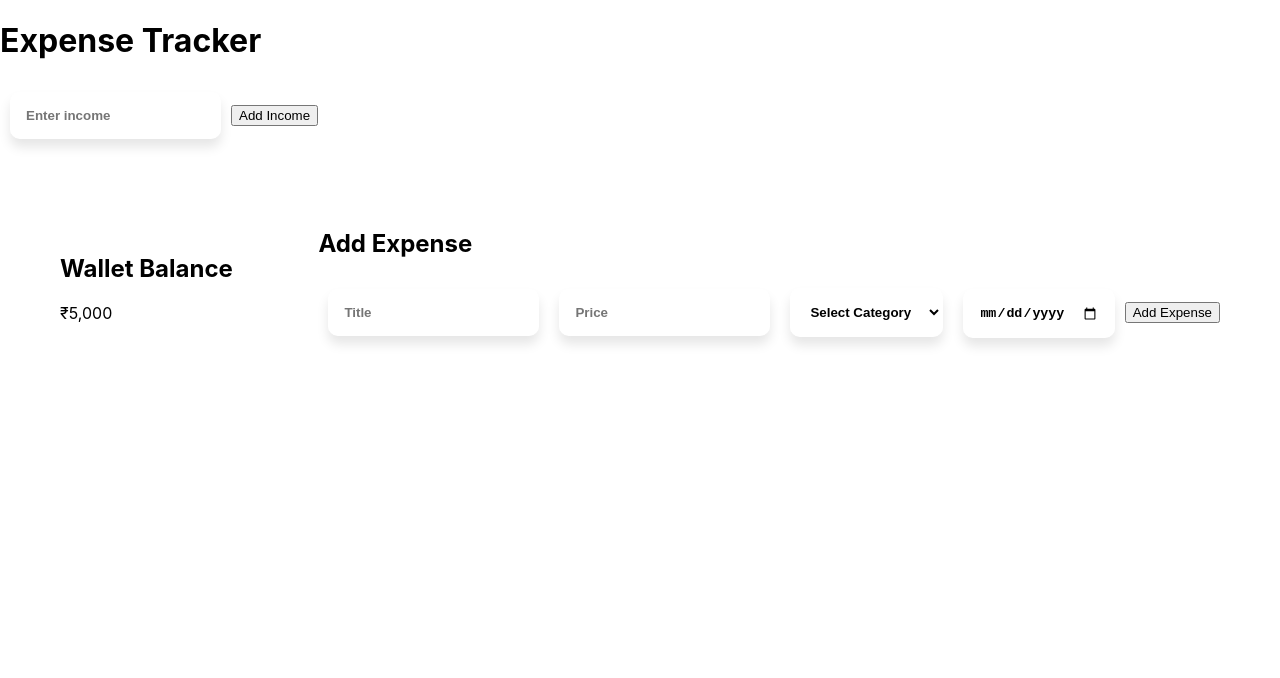
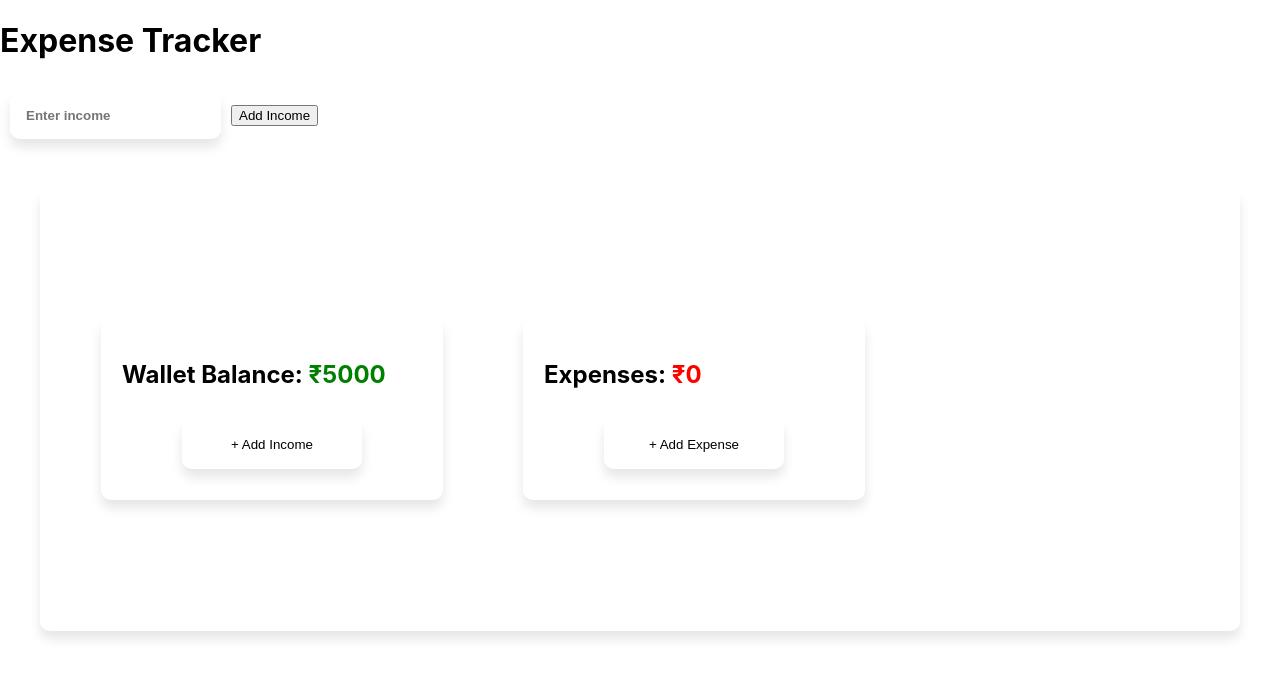
Before and after one commit to Attri4444/Expense-Tracker, a React (Create React App) app: page / in a window 1280 px wide. Shown: the top 678 px of the page. Built offline with nearby package versions, Linux system fonts and the light colour scheme.

Commit message:
Implemented dashboard UI and fixed localStorage bug

```diff
--- a/src/components/WalletExpenses/WalletExpenses.jsx
+++ b/src/components/WalletExpenses/WalletExpenses.jsx
@@ -1,5 +1,11 @@
-import React, { useState } from "react";
+import React, { useState, useEffect } from "react";
+import Modal from "react-modal";
 import "./WalletExpenses.css";
+import RoundChart from "../RoundChart/RoundChart";
+import { v4 as uuidv4 } from "uuid";
+
+// Modal accessibility
+Modal.setAppElement("#root");
 
 const WalletExpensesComponent = ({
   handleExpenseListUpdate,
@@ -8,76 +14,219 @@ const WalletExpensesComponent = ({
   setExpenses,
   getTotalExpenses,
   walletBalance,
-  setWalletBalance
+  setWalletBalance,
 }) => {
-  const [formData, setFormData] = useState({
+  const [isExpenseModalOpen, setIsExpenseModalOpen] = useState(false);
+  const [isIncomeModalOpen, setIsIncomeModalOpen] = useState(false);
+
+  const [newExpense, setNewExpense] = useState({
+    id: null,
     title: "",
     price: "",
     category: "",
-    date: ""
+    date: "",
   });
 
-  const handleChange = (e) => {
+  const [newIncome, setNewIncome] = useState("");
+
+  const handleInputChange = (e, isExpense = true) => {
     const { name, value } = e.target;
-    setFormData((prev) => ({ ...prev, [name]: value }));
+    if (isExpense) {
+      setNewExpense((prevState) => ({ ...prevState, [name]: value }));
+    } else {
+      setNewIncome(value);
+    }
   };
 
-  const handleAddExpense = () => {
-    const { title, price, category, date } = formData;
-    const priceValue = parseInt(price);
+  const addExpense = (e) => {
+    e.preventDefault();
+    const price = parseInt(newExpense.price, 10);
+    if (walletBalance < price) {
+      return alert("Couldn't add expense, insufficient wallet balance.");
+    }
 
-    if (!title || !price || !category || !date || isNaN(priceValue)) return;
-
-    const newExpense = {
-      id: Date.now(),
-      title,
-      price: priceValue,
-      category,
-      date,
-      type: "expense"
+    const expenseWithId = {
+      ...newExpense,
+      id: uuidv4(),
+      price,
+      type: "expense",
     };
 
-    const updatedExpenses = [...expenses, newExpense];
+    const updatedBalance = walletBalance - price;
+    const updatedExpenses = [...expenses, expenseWithId];
+
+    setWalletBalance(updatedBalance);
     setExpenses(updatedExpenses);
-    handleExpenseListUpdate(updatedExpenses);
 
-    setWalletBalance((prev) => prev - priceValue);
-    setFormData({ title: "", price: "", category: "", date: "" });
+    localStorage.setItem("walletBalance", JSON.stringify(updatedBalance));
+    localStorage.setItem("expenses", JSON.stringify(updatedExpenses));
+
+    setIsExpenseModalOpen(false);
+    setNewExpense({
+      id: null,
+      title: "",
+      price: "",
+      category: "",
+      date: "",
+    });
+  };
+
+  const addIncome = (e) => {
+    e.preventDefault();
+    if (!isNaN(newIncome) && newIncome.trim() !== "") {
+      const incomeAmount = parseInt(newIncome, 10);
+      const updatedBalance = walletBalance + incomeAmount;
+
+      const newIncomeEntry = {
+        id: uuidv4(),
+        category: "Income",
+        price: incomeAmount,
+        date: new Date().toISOString().split("T")[0],
+        type: "income",
+        title: "Income",
+      };
+
+      const updatedExpenses = [...expenses, newIncomeEntry];
+
+      setWalletBalance(updatedBalance);
+      setExpenses(updatedExpenses);
+
+      localStorage.setItem("walletBalance", JSON.stringify(updatedBalance));
+      localStorage.setItem("expenses", JSON.stringify(updatedExpenses));
+
+      setIsIncomeModalOpen(false);
+      setNewIncome("");
+    }
+  };
+
+  useEffect(() => {
+    handleExpenseListUpdate(expenses);
+  }, [expenses]);
+
+  // Ensure initial wallet balance is set
+  useEffect(() => {
+    if (!localStorage.getItem("walletBalance")) {
+      localStorage.setItem("walletBalance", JSON.stringify(5000));
+    }
+  }, []);
+
+  const modalStyle = {
+    content: {
+      top: "50%",
+      left: "50%",
+      right: "auto",
+      bottom: "auto",
+      marginRight: "-50%",
+      transform: "translate(-50%, -50%)",
+      width: "80%",
+      maxWidth: "500px",
+      background: "rgba(255, 255, 255, 0.6)",
+      borderRadius: "10px",
+      border: "1px solid rgba(255, 255, 255, 0.18)",
+      boxShadow: "0 8px 12px rgba(0, 0, 0, 0.1)",
+      backdropFilter: "blur(10px)",
+    },
   };
 
   return (
-    <div className="wallet-container">
-      <div className="wallet-card">
-        <h2>Wallet Balance</h2>
-        <div className="wallet-amount" id="walletBalance">
-          ₹{walletBalance.toLocaleString()}
+    <div className="wallet-container glassmorphism">
+      <div className="wallet-income-expense-container">
+        <div className="wallet-card-container glassmorphism">
+          <h2>
+            Wallet Balance:
+            <span className="income-amount"> ₹{walletBalance} </span>
+          </h2>
+          <button
+            className="glassmorphism z-10 relative"
+            onClick={() => setIsIncomeModalOpen(true)}
+          >
+            + Add Income
+          </button>
+        </div>
+        <div className="wallet-card-container glassmorphism">
+          <h2>
+            Expenses:
+            <span className="expense-amount"> ₹{getTotalExpenses()} </span>
+          </h2>
+          <button
+            className="glassmorphism z-10 relative"
+            onClick={() => setIsExpenseModalOpen(true)}
+          >
+            + Add Expense
+          </button>
         </div>
       </div>
 
-      <div className="expense-card">
-        <h2>Add Expense</h2>
+      <RoundChart data={expenses} />
+
+      {/* Income Modal */}
+      <Modal
+        isOpen={isIncomeModalOpen}
+        onRequestClose={() => setIsIncomeModalOpen(false)}
+        style={modalStyle}
+        contentLabel="Add New Income"
+      >
+        <h2 className="modal-header">Add New Income</h2>
+        <form className="modal-form-income" onSubmit={addIncome}>
+          <input
+            className="glassmorphismButton"
+            name="income"
+            placeholder="Income Amount"
+            type="number"
+            value={newIncome}
+            onChange={(e) => handleInputChange(e, false)}
+            required
+          />
+          <div>
+            <button className="glassmorphismButton" type="submit">
+              Add Income
+            </button>
+            <button
+              className="glassmorphismButton"
+              type="button"
+              onClick={() => setIsIncomeModalOpen(false)}
+            >
+              Cancel
+            </button>
+          </div>
+        </form>
+      </Modal>
+
+      {/* Expense Modal */}
+      <Modal
+        isOpen={isExpenseModalOpen}
+        onRequestClose={() => setIsExpenseModalOpen(false)}
+        style={modalStyle}
+        contentLabel="Add New Expense"
+      >
+        <h2 className="modal-header">Add New Expense</h2>
+        <form className="modal-form-expense" onSubmit={addExpense}>
           <input
             name="title"
             placeholder="Title"
-          value={formData.title}
-          onChange={handleChange}
+            value={newExpense.title}
+            onChange={handleInputChange}
+            required
           />
           <input
             name="price"
             placeholder="Price"
             type="number"
-          value={formData.price}
-          onChange={handleChange}
+            value={newExpense.price}
+            onChange={handleInputChange}
+            required
           />
           <select
+            className="select-option"
             name="category"
-          value={formData.category}
-          onChange={handleChange}
+            value={newExpense.category}
+            onChange={handleInputChange}
+            required
           >
             <option value="">Select Category</option>
-          {categories.map((cat, idx) => (
-            <option key={idx} value={cat}>
-              {cat}
+            {categories.map((category, index) => (
+              <option key={index} value={category}>
+                {category}
               </option>
             ))}
           </select>
@@ -85,13 +234,24 @@ const WalletExpensesComponent = ({
             name="date"
             placeholder="Date"
             type="date"
-          value={formData.date}
-          onChange={handleChange}
+            value={newExpense.date}
+            onChange={handleInputChange}
+            required
           />
-        <button id="addExpenseBtn" onClick={handleAddExpense}>
+          <div>
+            <button className="glassmorphismButton" type="submit">
               Add Expense
             </button>
+            <button
+              className="glassmorphismButton"
+              type="button"
+              onClick={() => setIsExpenseModalOpen(false)}
+            >
+              Cancel
+            </button>
           </div>
+        </form>
+      </Modal>
     </div>
   );
 };
```
Lines whose indentation alone changed are shown as unchanged.
